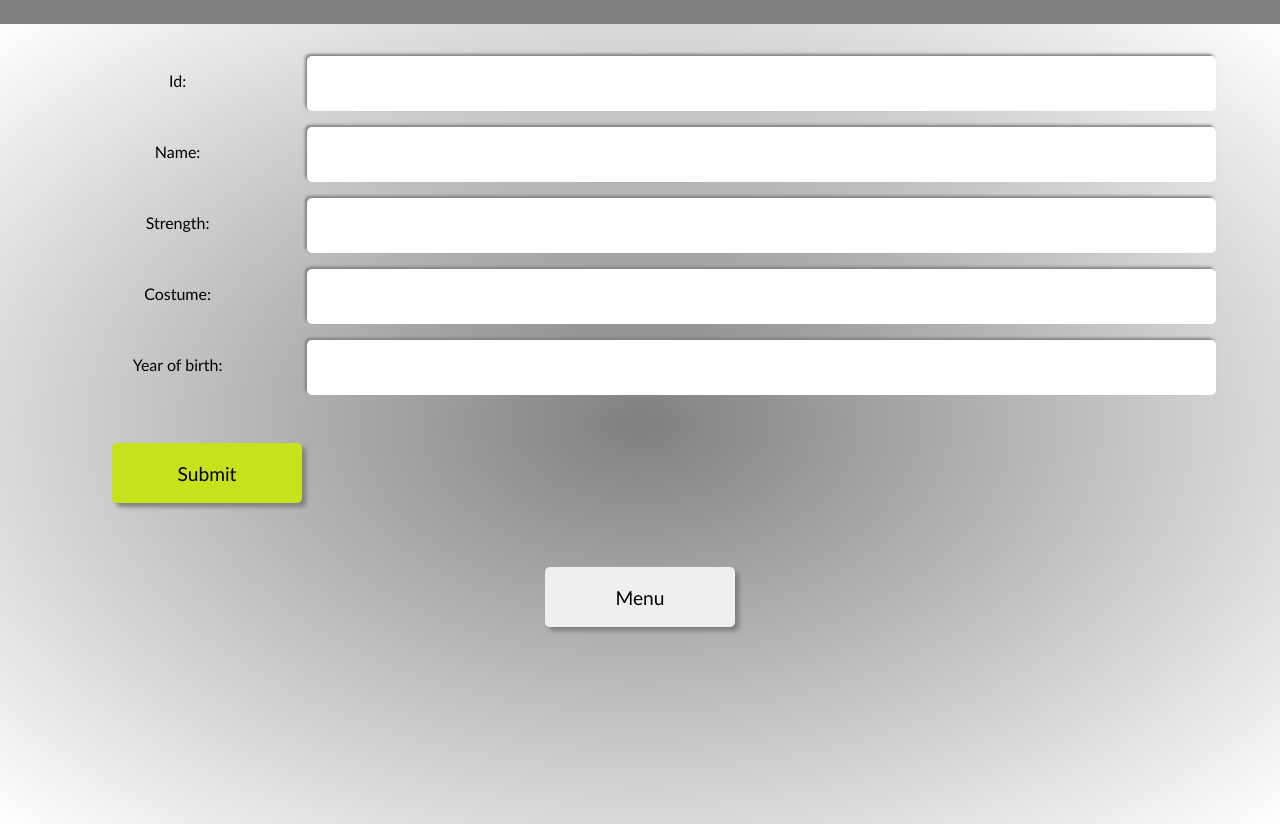
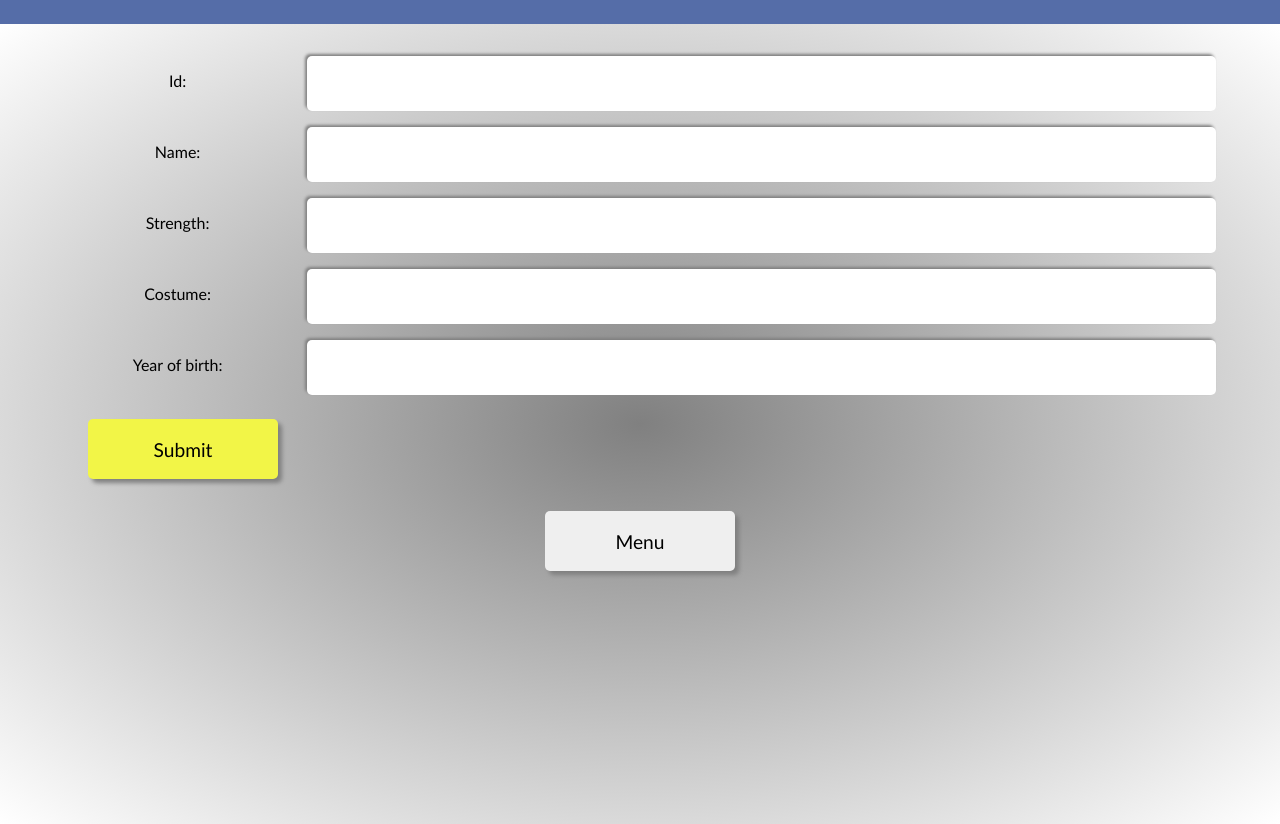
Before and after one commit to andorjamb/superheros, a website: page superheroSPA/public/pages/addSuperhero.html in a window 1280 px wide. Shown: the part 96-920 px from the top of the page. Drawn offline with Linux system fonts and the light colour scheme.

Commit message:
fix broken <a>, modify css

```diff
--- a/superheroSPA/public/pages/addSuperhero.html
+++ b/superheroSPA/public/pages/addSuperhero.html
@@ -13,7 +13,6 @@
         <h1>Add New Superhero</h1>
     </header>
     <main>
-
         <div class="fields">
             <label for="heroID">Id:</label><input type="text" id="heroID">
             <label for="name">Name:</label><input type="text" id="name">
@@ -21,9 +20,11 @@
             <label for="costume">Costume:</label><input type="text" id="costume">
             <label for="yearOfBirth">Year of birth:</label><input type="text" id="yearOfBirth">
         </div>
-        <div class="submitButton"><button id="submit" class="submitButton">Submit</button></div>
+
+        <div class="submitButton"><button id="submit" class="submitButton">Submit</button>
+        </div>
         <div id="messagearea"></div>
-        <div class="menuButton"><button>Menu</button></a></div><a href="/">
+        <div class="menuButton"><a href="/"><button class="menuButton">Menu</button></a></div>
     </main>
 
 
--- a/superheroSPA/public/styles/styles.css
+++ b/superheroSPA/public/styles/styles.css
@@ -18,6 +18,8 @@ header {
     align-items: center;
     height: 15vh;
     color: white;
+    background-color: rgb(85, 109, 168);
+
 }
 
 main {
@@ -36,14 +38,9 @@ button {
     border-radius: 5px;
     border: none;
     box-shadow: 4px 4px 4px grey;
-    margin: 1rem;
+    margin: 0.5rem;
 }
 
-div.menuButton {
-    display: flex;
-    justify-content: center;
-    align-items: center;
-}
 
 input {
     padding: 1rem;
@@ -89,16 +86,21 @@ th {
 }
 
 div.submitButton {
-    padding: 2rem;
-    align-content: left;
+    padding: 1rem;
 }
 
 button.submitButton {
-    background-color: rgb(199, 225, 29);
+    background-color: rgb(242, 245, 71);
 }
 
 button.submitButton:active {
     background-color: rgb(239, 193, 57);
+}
+
+div.menuButton {
+    display: flex;
+    justify-content: center;
+    align-items: center;
 }
 
 div.removeField,
@@ -107,3 +109,11 @@ div.getField {
     height: 50vh;
 
 }
+
+button.menuButton:hover {
+    background-color: rgb(219, 58, 50);
+}
+
+button.menuButton:active {
+    background-color: rgb(85, 109, 168);
+}
```
Also changed, not shown: superheroSPA/public/pages/allSuperheros.html (+1 -1 lines), superheroSPA/public/pages/oneSuperhero.html (+1 -1 lines), superheroSPA/public/pages/removeSuperhero.html (+1 -1 lines), superheroSPA/public/pages/updateSuperhero.html (+1 -1 lines).
